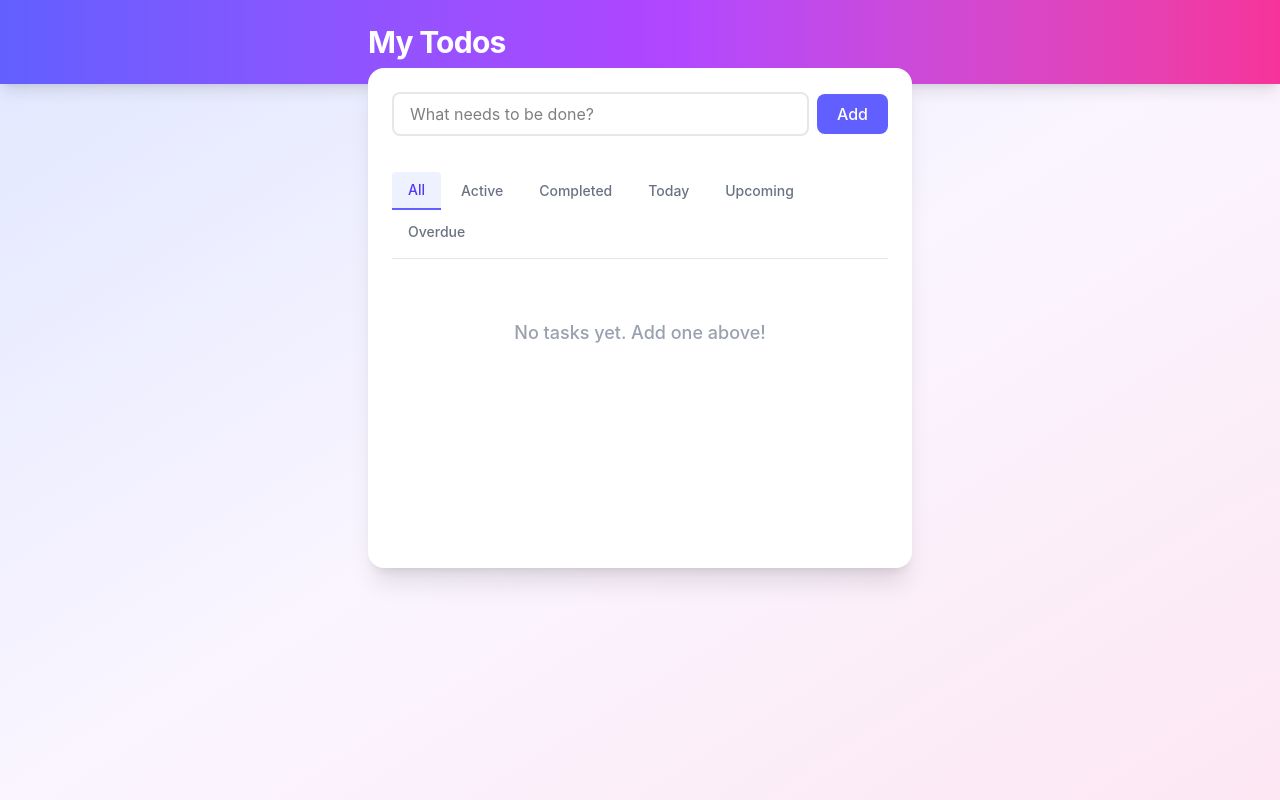
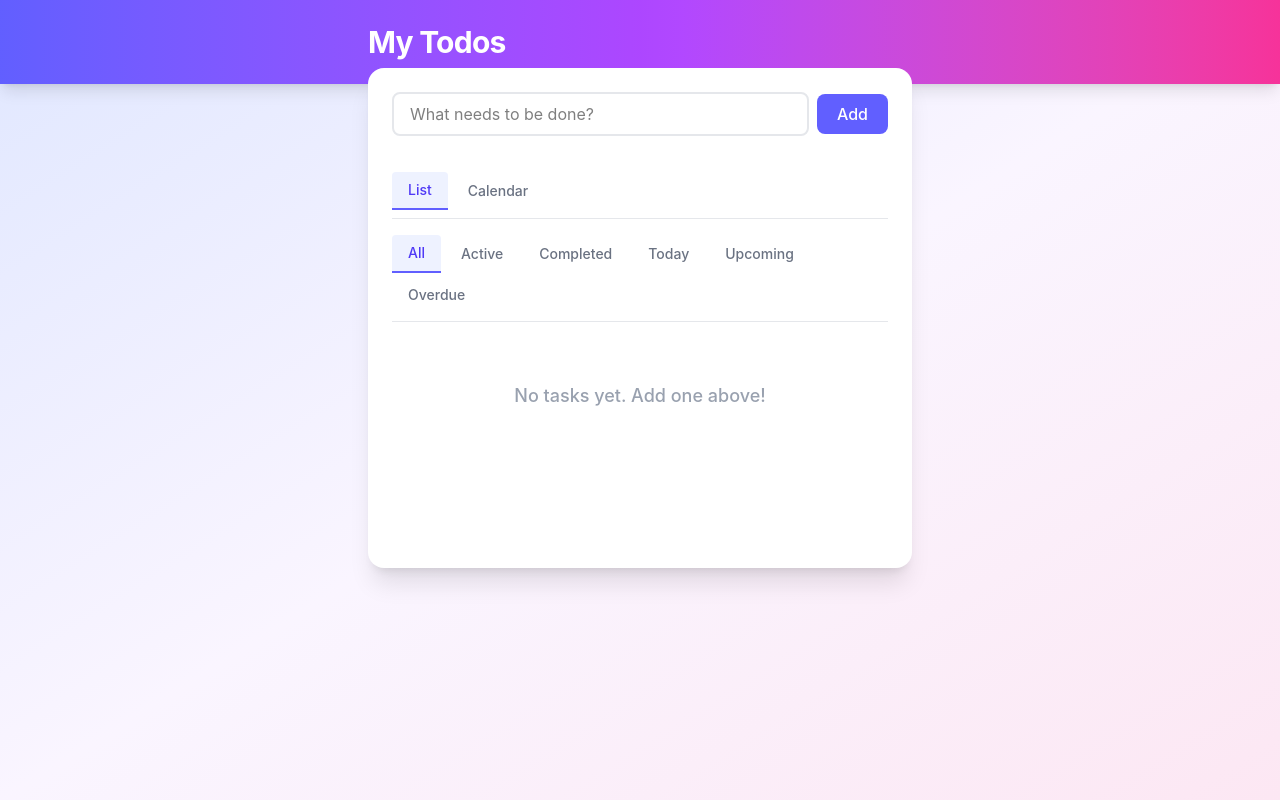
Before and after one commit to isnuryusuf/vibe-code-todo-list, a React (Vite) app: page / in a window 1280 px wide. Built offline with nearby package versions, Linux system fonts and the light colour scheme.

Commit message:
feat: integrate calendar view and due dates into App

```diff
--- a/src/App.tsx
+++ b/src/App.tsx
@@ -7,6 +7,10 @@ import { TodoFilter } from './components/TodoFilter';
 import { TodoStats } from './components/TodoStats';
 import { EmptyState } from './components/EmptyState';
 import { ClearCompleted } from './components/ClearCompleted';
+import { CalendarView } from './components/CalendarView';
+import { isToday } from './utils/dateUtils';
+
+type ViewMode = 'list' | 'calendar';
 
 function App() {
   const {
@@ -15,6 +19,7 @@ function App() {
     toggleTodo,
     deleteTodo,
     editTodo,
+    setDueDate,
     clearCompleted,
     activeCount,
     totalCount,
@@ -22,6 +27,8 @@ function App() {
   } = useTodos();
 
   const [filter, setFilter] = useState<FilterType>('all');
+  const [view, setView] = useState<ViewMode>('list');
+  const [selectedDate, setSelectedDate] = useState<string | null>(null);
   const [animatingIds, setAnimatingIds] = useState<Set<string>>(new Set());
   const timeoutRef = useRef<ReturnType<typeof setTimeout> | null>(null);
 
@@ -48,6 +55,29 @@ function App() {
     [addTodo]
   );
 
+  const handleFilterChange = useCallback((newFilter: FilterType) => {
+    setFilter(newFilter);
+    setSelectedDate(null);
+    setView('list');
+  }, []);
+
+  const handleCalendarSelect = useCallback((date: string) => {
+    setFilter('all');
+    setSelectedDate(date);
+    setView('list');
+  }, []);
+
+  const displayedTodos = selectedDate
+    ? todos.filter((t) => t.dueDate === selectedDate)
+    : todos;
+
+  const dateFilterActive = selectedDate !== null;
+  const dateFilterLabel = selectedDate
+    ? isToday(selectedDate)
+      ? 'Due today'
+      : `Due ${selectedDate}`
+    : null;
+
   return (
     <div className="min-h-screen bg-gradient-to-br from-indigo-100 via-purple-50 to-pink-100">
       {/* Gradient Header */}
@@ -67,22 +97,70 @@ function App() {
             <TodoInput onAdd={handleAdd} />
           </div>
 
+          {/* View Tabs */}
+          <div className="flex items-center gap-1 mb-4 border-b border-gray-200 pb-2">
+            <button
+              type="button"
+              onClick={() => setView('list')}
+              aria-pressed={view === 'list'}
+              className={`px-4 py-2 text-sm font-medium rounded-t transition-colors duration-150 ${
+                view === 'list'
+                  ? 'text-indigo-600 border-b-2 border-indigo-500 bg-indigo-50'
+                  : 'text-gray-500 hover:text-gray-700 hover:bg-gray-50'
+              }`}
+            >
+              List
+            </button>
+            <button
+              type="button"
+              onClick={() => setView('calendar')}
+              aria-pressed={view === 'calendar'}
+              className={`px-4 py-2 text-sm font-medium rounded-t transition-colors duration-150 ${
+                view === 'calendar'
+                  ? 'text-indigo-600 border-b-2 border-indigo-500 bg-indigo-50'
+                  : 'text-gray-500 hover:text-gray-700 hover:bg-gray-50'
+              }`}
+            >
+              Calendar
+            </button>
+          </div>
+
+          {view === 'calendar' ? (
+            <CalendarView todos={todos} onDateSelect={handleCalendarSelect} />
+          ) : (
+            <>
               {/* Filter Tabs */}
               <div className="mb-3">
-            <TodoFilter filter={filter} onChange={setFilter} />
+                <TodoFilter filter={filter} onChange={handleFilterChange} />
               </div>
 
+              {dateFilterActive && (
+                <div className="mb-3 flex items-center gap-2">
+                  <span className="text-sm text-indigo-600 font-medium">
+                    {dateFilterLabel}
+                  </span>
+                  <button
+                    type="button"
+                    onClick={() => setSelectedDate(null)}
+                    className="text-xs text-gray-400 hover:text-gray-600 underline"
+                  >
+                    Clear
+                  </button>
+                </div>
+              )}
+
               {/* List or Empty State */}
-          {todos.length === 0 ? (
+              {displayedTodos.length === 0 ? (
                 <EmptyState filter={filter} />
               ) : (
                 <>
                   <TodoList
-                todos={todos}
+                    todos={displayedTodos}
                     filter={filter}
                     onToggle={toggleTodo}
                     onDelete={deleteTodo}
                     onEdit={editTodo}
+                    onSetDueDate={setDueDate}
                     itemClassName={(id) => (animatingIds.has(id) ? 'slide-in' : '')}
                   />
 
@@ -95,6 +173,8 @@ function App() {
                   <ClearCompleted count={completedCount} onClear={clearCompleted} />
                 </>
               )}
+            </>
+          )}
         </div>
       </main>
     </div>
--- a/src/components/CalendarView.tsx
+++ b/src/components/CalendarView.tsx
@@ -45,8 +45,8 @@ export function CalendarView({ todos, onDateSelect, initialMonth }: CalendarView
           hasOverdue: 'bg-red-100 text-red-700 rounded-full',
         }}
         classNames={{
-          day_selected: 'bg-indigo-500 text-white rounded-full',
-          day_today: 'text-indigo-600 font-bold',
+          selected: 'bg-indigo-500 text-white rounded-full',
+          today: 'text-indigo-600 font-bold',
         }}
       />
       <div className="flex gap-4 justify-center mt-4 text-xs text-gray-500">
--- a/src/components/DueDatePicker.tsx
+++ b/src/components/DueDatePicker.tsx
@@ -56,8 +56,8 @@ export function DueDatePicker({ value, onChange }: DueDatePickerProps) {
             selected={value ? new Date(value) : undefined}
             onSelect={handleSelect}
             classNames={{
-              day_selected: 'bg-indigo-500 text-white rounded',
-              day_today: 'text-indigo-600 font-bold',
+              selected: 'bg-indigo-500 text-white rounded',
+              today: 'text-indigo-600 font-bold',
             }}
           />
         </div>
--- a/src/components/EmptyState.tsx
+++ b/src/components/EmptyState.tsx
@@ -8,6 +8,9 @@ const messages: Record<FilterType, string> = {
   all: 'No tasks yet. Add one above!',
   active: 'No active tasks. 🎉',
   completed: 'No completed tasks. Get to work! 💪',
+  today: 'Nothing due today.',
+  upcoming: 'No upcoming tasks.',
+  overdue: 'No overdue tasks. Great job! 🎉',
 };
 
 export function EmptyState({ filter }: EmptyStateProps) {
```
Also changed, not shown: 1 other file (tests, documents, lock files or other folders). Lines whose indentation alone changed are shown as unchanged.
